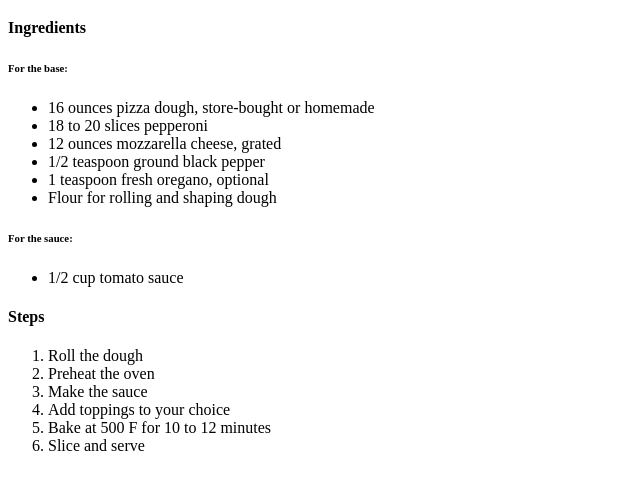
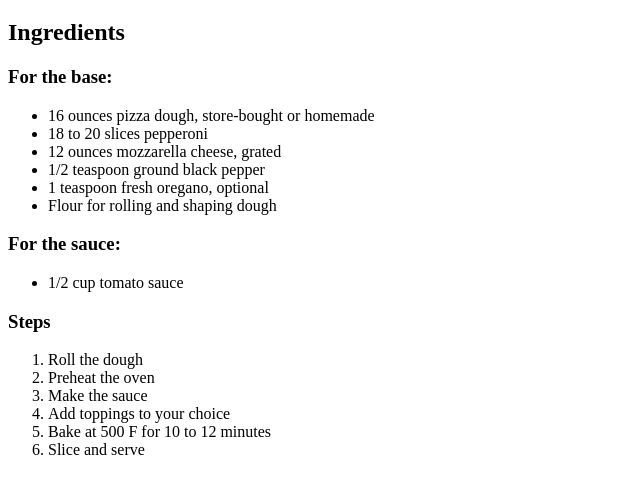
Before and after one commit to nphylxs/odin-recipes, a plain HTML site: page recipes/pizza.html in a window 1280 px wide. Shown: the part 61-554 px from the top of the page, without its empty margins (0-640 px from the left). Drawn offline with Linux system fonts and the light colour scheme.

Commit message:
Fixed the formatting

```diff
--- a/recipes/pizza.html
+++ b/recipes/pizza.html
@@ -7,8 +7,8 @@
 </head>
 <body>
     <h1>Pizza</h1>
-    <h4>Ingredients</h4>
-    <h6>For the base:</h6>
+    <h2>Ingredients</h2>
+    <h3>For the base:</h3>
     <ul>
         <li>16 ounces pizza dough, store-bought or homemade </li>
         <li>18 to 20 slices pepperoni</li>
@@ -17,11 +17,11 @@
         <li>1 teaspoon fresh oregano, optional</li>
         <li>Flour for rolling and shaping dough</li>
     </ul>
-    <h6>For the sauce:</h6>
+    <h3>For the sauce:</h3>
     <ul>
         <li>1/2 cup tomato sauce</li>
     </ul>
-    <h4>Steps</h4>
+    <h3>Steps</h3>
     <ol>
         <li>Roll the dough</li>
         <li>Preheat the oven</li>
```
